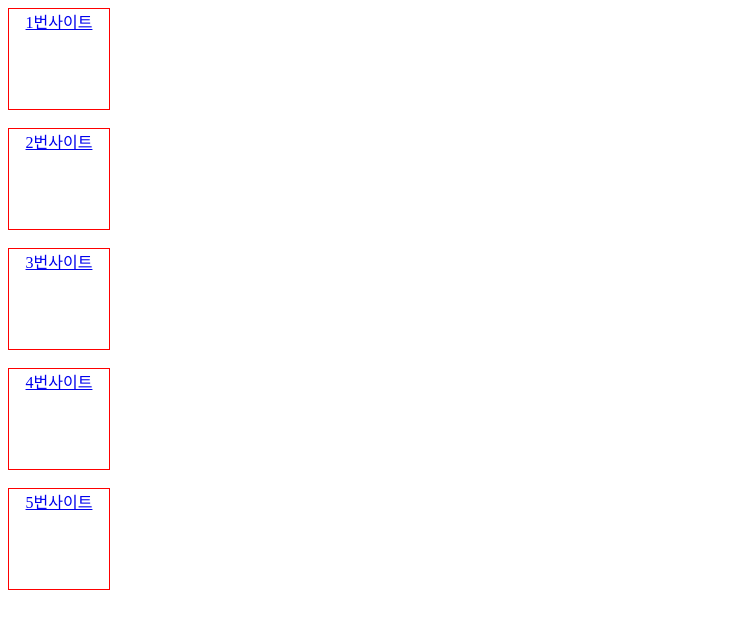
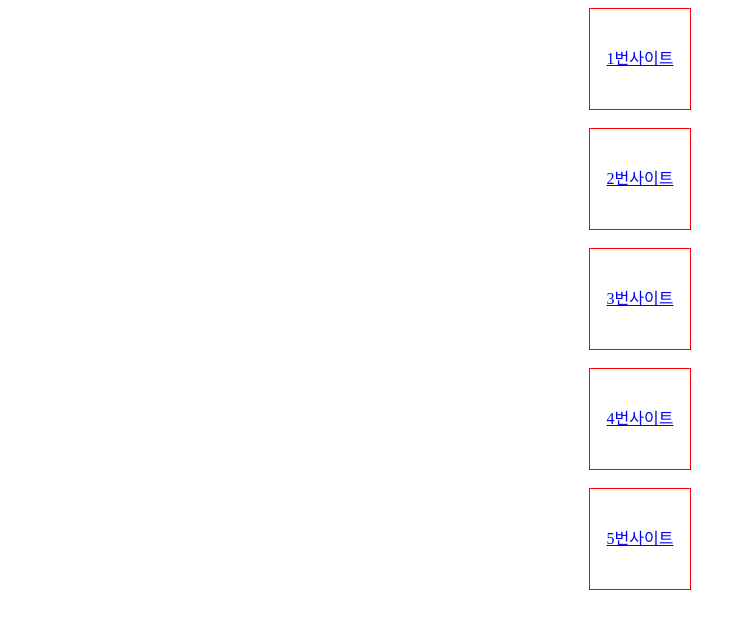
Before and after one commit to KimEunYoungs/sminternational_newpage_-prac1126, a plain HTML site: page index.html in a window 1280 px wide. Shown: the whole page, without its empty margins (0-746 px from the left). Drawn offline with Linux system fonts and the light colour scheme.

Commit message:
Update index.html

```diff
--- a/index.html
+++ b/index.html
@@ -6,12 +6,14 @@
     <title>Document</title>
     <style>
         a{
-            display:block;
+           display:block;
             width:100px;
             height:100px;
-            lineheight:100px;
+            line-height:100px;
             text-align:center;
             border:1px solid red;
+            margin:0 auto;
+
         }
     </style>
 </head>
```
